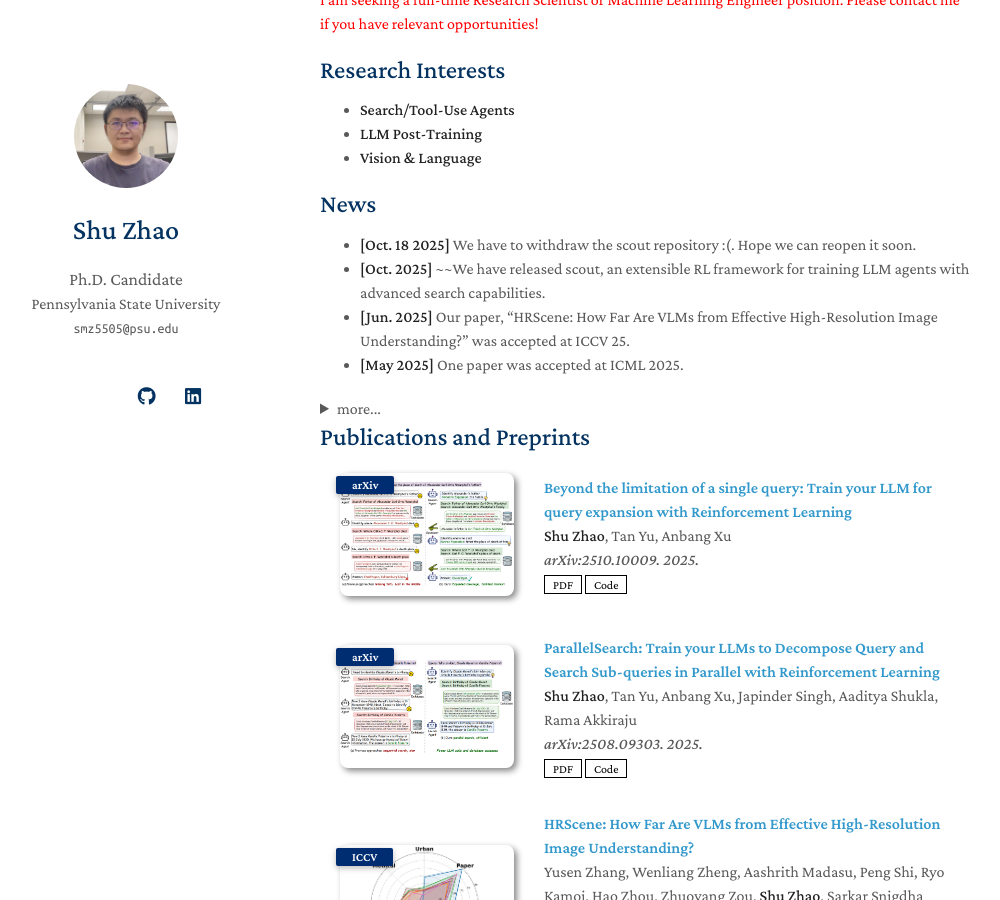
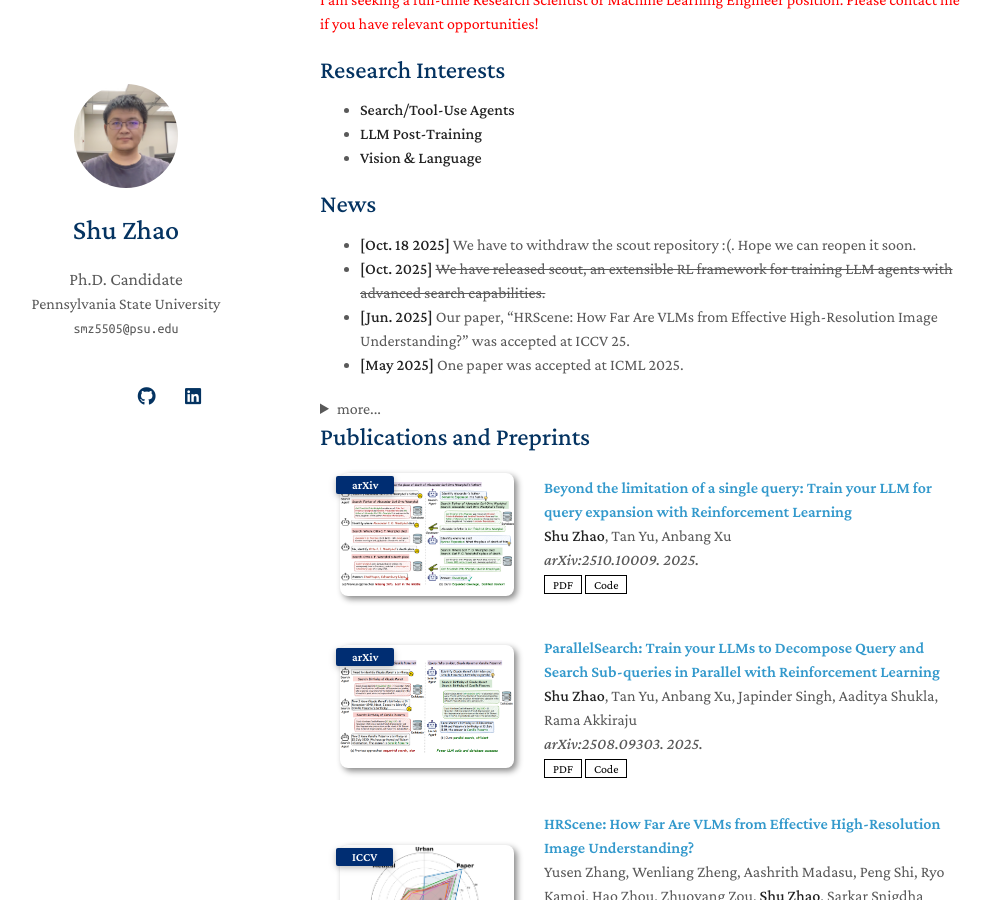
Before and after one commit to Tree-Shu-Zhao/Tree-Shu-Zhao.github.io, a Jekyll site: the page built from index.md, in a window 1280 px wide and 900 px high, scrolled down 305 px. Shown: the whole window, without its empty margins (150-1150 px from the left). Built offline with Jekyll 4.4.1, drawn with Linux system fonts in a browser that asks for light colours; nearby versions of some CDN libraries; a style sheet for code colours, icons or effects is not loaded; our own code applies the rules of GitHub Pages for plain Markdown files; part of the change alters nothing that is shown.

```diff
--- a/index.md
+++ b/index.md
@@ -17,7 +17,7 @@ I was fortunate to work with brilliant people: Dr. [Tan Yu](https://sites.google
 
 ## News
 - **[Oct. 18 2025]** We have to withdraw the scout repository :(. Hope we can reopen it soon.
-- **[Oct. 2025]** ~~We have released scout, an extensible RL framework for training LLM agents with advanced search capabilities.
+- **[Oct. 2025]** <strike>We have released scout, an extensible RL framework for training LLM agents with advanced search capabilities.</strike>
 - **[Jun. 2025]** Our paper, "HRScene: How Far Are VLMs from Effective High-Resolution Image Understanding?" was accepted at ICCV 25.
 - **[May 2025]** One paper was accepted at ICML 2025.
 <details><summary> more... </summary>
```
